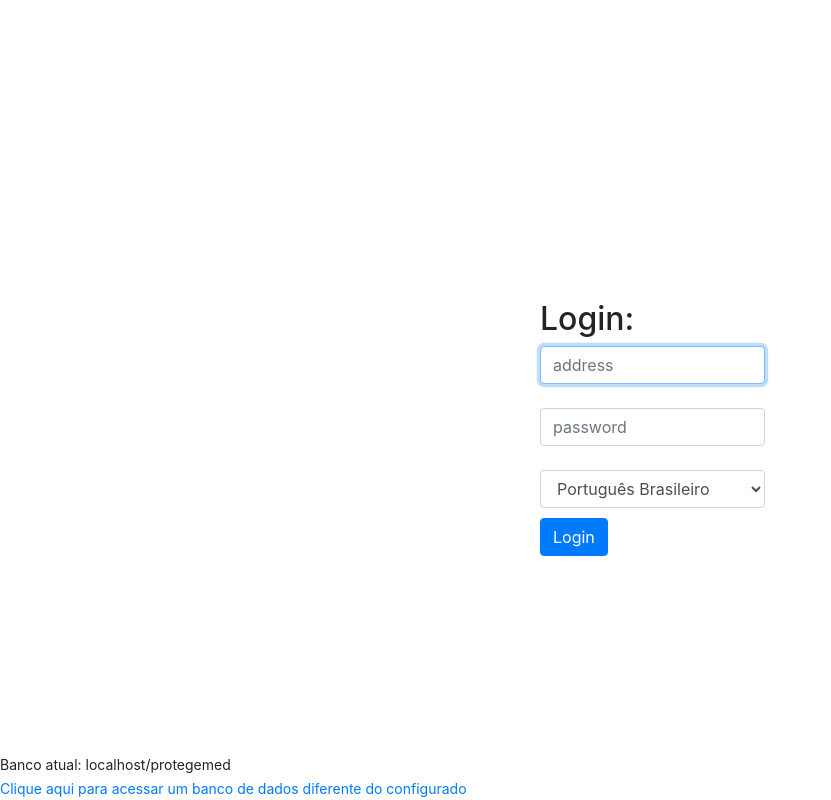
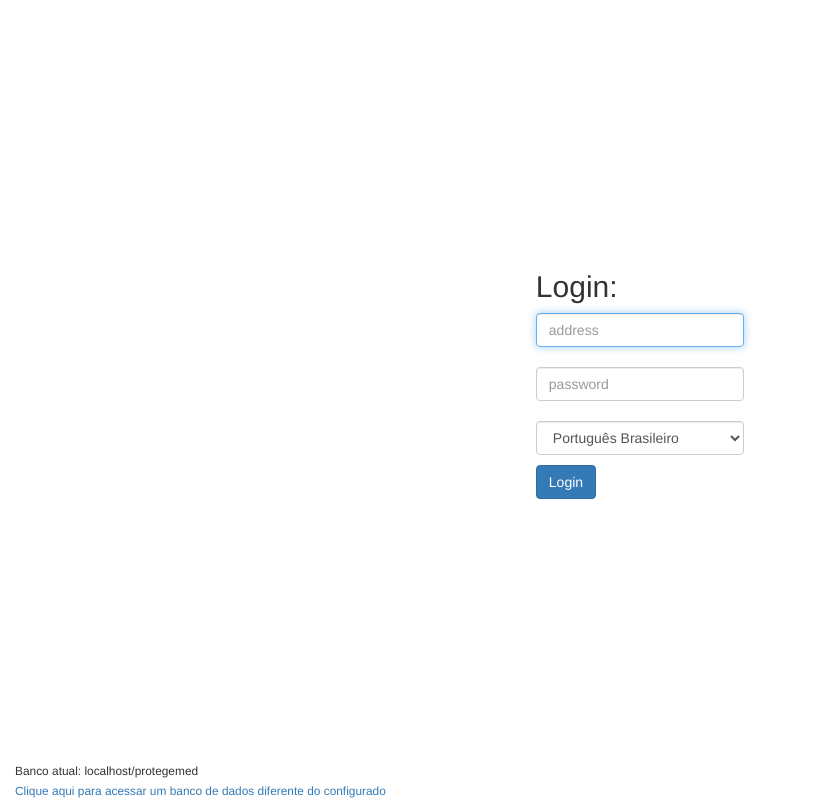
Before and after one commit to oneidejp/Ptgm-InterfaceWeb, a CodeIgniter app: page /Ptgm-InterfaceWeb/index.php/login in a window 1280 px wide. Shown: the whole page, without its empty margins (0-831 px from the left). Run offline with CodeIgniter, Linux system fonts and the light colour scheme; some libraries are stand-ins or nearby versions.

Commit message:
Fixed bug on login page

```diff
--- a/application/controllers/Login.php
+++ b/application/controllers/Login.php
@@ -52,8 +52,6 @@ class Login extends MY_Controller {
         $data['title'] = $this->lang->line('login');
         $data['menuHide'] = 'true';
         $data['footerHide'] = 'true';
-        $data['headerOption'] =
-                "<link rel='stylesheet' href=".base_url()."includes/css/login.css>";
         $this->load->template('V_login_view', $data);
     }
 
@@ -85,9 +83,15 @@ class Login extends MY_Controller {
             }
         }
         if ($logado === 0) {
+            include(APPPATH . 'config/database.php');
+            $this->infoDb = $db;
+            $data['error'] = $this->lang->line('msg_login');
             //caso a senha/usuário estejam incorretos, então mando o usuário novamente para a tela de login com uma mensagem de erro.
-            $error['erro'] = $this->lang->line('msg_login');
-            $this->load->view("V_login_view", $error);
+            $data['error'] = $this->lang->line('msg_login');
+            $data['title'] = $this->lang->line('login');
+            $data['menuHide'] = 'true';
+            $data['footerHide'] = 'true';
+            $this->load->template("V_login_view", $data);
         }
     }
 
--- a/application/views/Eventos_cadastro_view.php
+++ b/application/views/Eventos_cadastro_view.php
@@ -6,7 +6,7 @@
                 <li id="consulta"><a href="<?php echo base_url('index.php/eventos') ?>"><?php echo $this->lang->line('consult'); ?></a></li>
                 <li id="cadastro" style="background-color: #A9A9A9;"><a href="<?php echo base_url('index.php/eventos?link=cadastro') ?>" ><?php echo $this->lang->line('cadastre'); ?></a></li>
             </ul>
-            <div id="aba">
+            <div id="borda">
                 <div class="row-fluid">
                     <div class="col-md-4 col-xs-4" id="formesquerda"></div>
                     <div class="col-md-4 col-xs-4" id="formcentro">
--- a/application/views/V_login_view.php
+++ b/application/views/V_login_view.php
@@ -1,4 +1,6 @@
-<div class="login">
+<div class="container-fluid">
+    <div class="col-md-2 col-xs-2 col-md-offset-5"  style="margin-top: 250px;">
+        <div class="row">
             <form class="form-signin" role="form" method="post" action="<?php echo base_url('index.php/login/logar') ?>">
                 <h2 class="form-signin-heading"><?php echo $this->lang->line('login') . ':'; ?></h2>
                 <input type="email" class="form-control" placeholder="<?php echo $this->lang->line('email_address'); ?>" required autofocus name="usuario"><br/>
@@ -8,14 +10,18 @@
                     <option value="en-US">English</option>
                 </select>
                 <button class="btn btn-primary" type="submit" style="margin-top: 10px;"><?php echo $this->lang->line('start_login'); ?></button>
-        <?php if (isset($erro)): ?>
-            <div class="alert alert-danger" role="alert" style="margin-top: 10px;"><?php echo $erro; ?></div>
+                <?php if (isset($error)): ?>
+                    <div class="alert alert-danger" role="alert" style="margin-top: 10px;"><?php echo $error; ?></div>
                 <?php endif; ?>
             </form>
         </div>
-<div>
+    </div>
+</div>
+<div class="container-fluid">
+    <div class="col-md-6 col-xs-6">
+        <div class="row">
             <?php if (isset($this->infoDb)) { ?>
-        <div class="infoBanco">
+            <div style="position: fixed; bottom: 0;">
                     <small>
                         Banco atual: <?php echo $this->infoDb['default']['hostname'] . '/' . $this->infoDb['default']['database'] ?>
                         <br />
@@ -24,3 +30,5 @@
                 </div>
             <?php } ?>
         </div>
+    </div>
+</div>
--- a/includes/css/login.css
+++ /dev/null
@@ -1,17 +0,0 @@
-/*
-	CSS para a tela de login
-	*/
-	.login{
-		width:225px;
-		height:170px;
-		position:absolute;
-		top:50%;
-		left:50%;
-		margin-top:-100px;
-		margin-left:-100px;
-	}
-
-	.infoBanco {
-		position: fixed;
-		bottom: 0;
-	}
```
Also changed, not shown: includes/js/webSocket.js (+7 -4 lines). Lines whose indentation alone changed are shown as unchanged.
